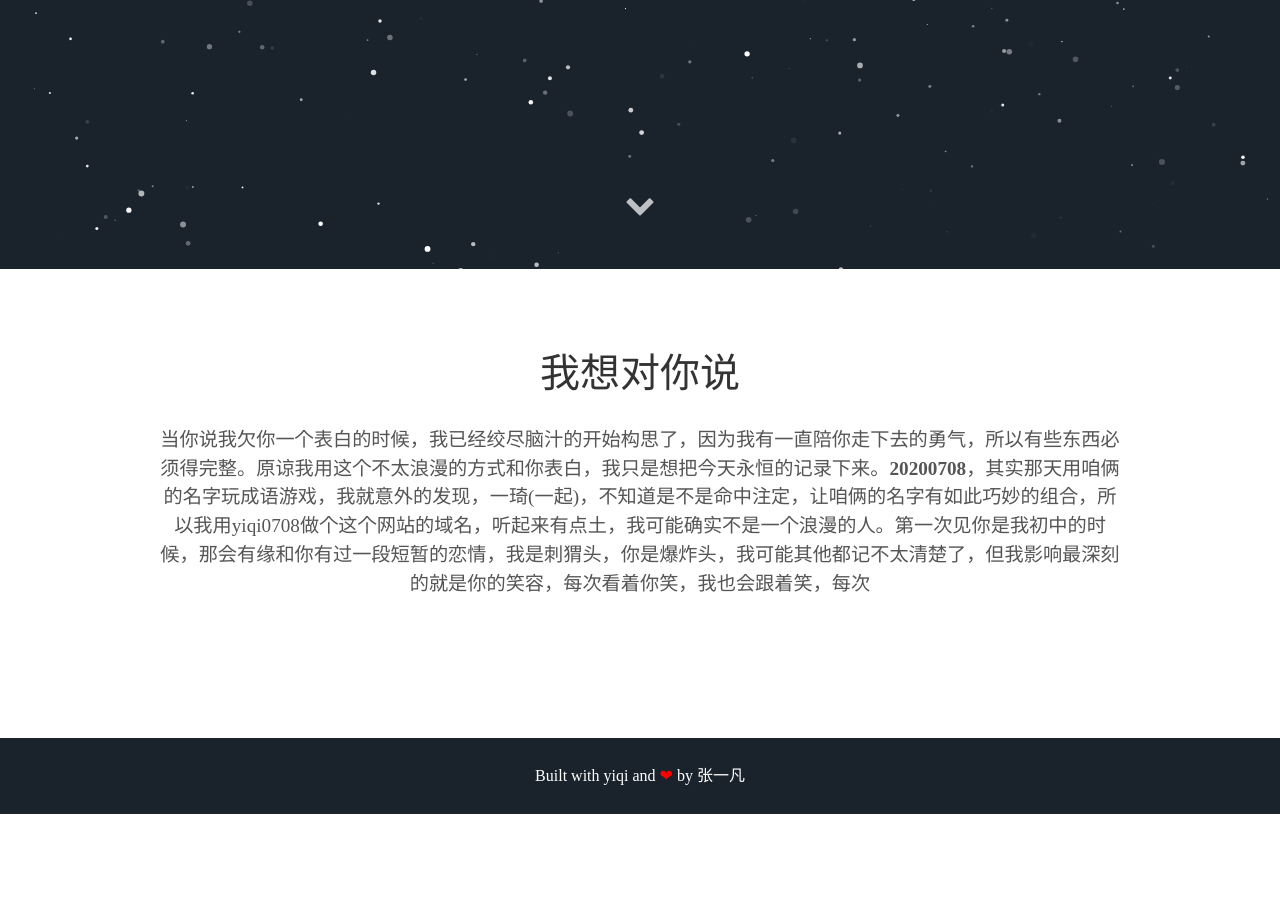
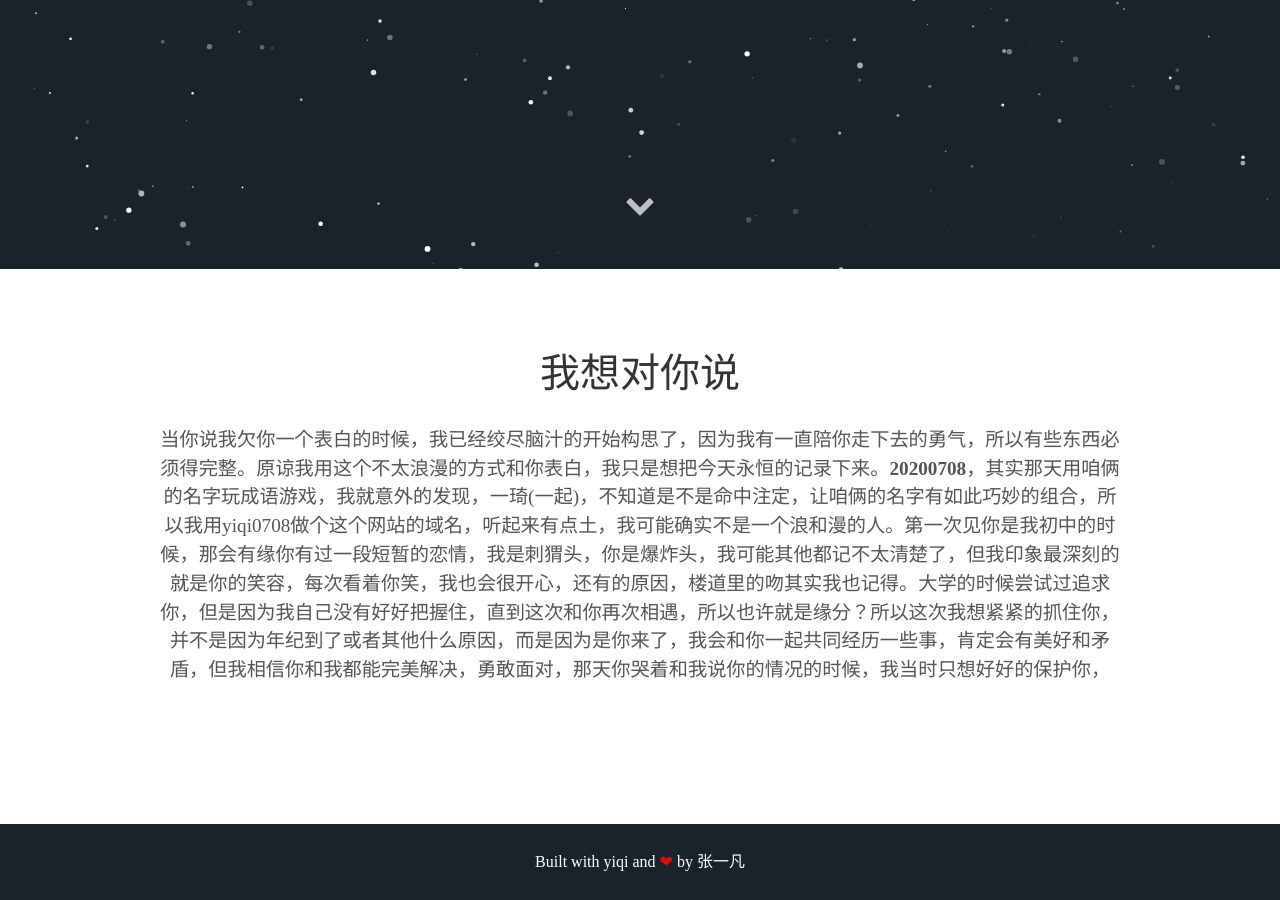
Before and after one commit to yiqi0708/iloveu, a Jekyll site: the page built from index.html, in a window 1280 px wide and 900 px high, scrolled down 631 px. Built offline with Jekyll 4.4.1, drawn with Linux system fonts in a browser that asks for light colours; some web fonts are replaced; before the commit the page ends 1445 px from its top, so only the background shows below that.

Commit message:
Update _config.yml

```diff
--- a/_config.yml
+++ b/_config.yml
@@ -6,7 +6,7 @@ url: yiqi0708 # the base hostname & protocol for your site e.g. http://willianju
 
 # User settings
 username: 20200708
-user_description: 当你说我欠你一个表白的时候，我已经绞尽脑汁的开始构思了，因为我有一直陪你走下去的勇气，所以有些东西必须得完整。原谅我用这个不太浪漫的方式和你表白，我只是想把今天永恒的记录下来。<b>20200708</b>，其实那天用咱俩的名字玩成语游戏，我就意外的发现，一琦(一起)，不知道是不是命中注定，让咱俩的名字有如此巧妙的组合，所以我用yiqi0708做个这个网站的域名，听起来有点土，我可能确实不是一个浪漫的人。第一次见你是我初中的时候，那会有缘和你有过一段短暂的恋情，我是刺猬头，你是爆炸头，我可能其他都记不太清楚了，但我影响最深刻的就是你的笑容，每次看着你笑，我也会跟着笑，每次
+user_description: 当你说我欠你一个表白的时候，我已经绞尽脑汁的开始构思了，因为我有一直陪你走下去的勇气，所以有些东西必须得完整。原谅我用这个不太浪漫的方式和你表白，我只是想把今天永恒的记录下来。<b>20200708</b>，其实那天用咱俩的名字玩成语游戏，我就意外的发现，一琦(一起)，不知道是不是命中注定，让咱俩的名字有如此巧妙的组合，所以我用yiqi0708做个这个网站的域名，听起来有点土，我可能确实不是一个浪和漫的人。第一次见你是我初中的时候，那会有缘你有过一段短暂的恋情，我是刺猬头，你是爆炸头，我可能其他都记不太清楚了，但我印象最深刻的就是你的笑容，每次看着你笑，我也会很开心，还有的原因，楼道里的吻其实我也记得。大学的时候尝试过追求你，但是因为我自己没有好好把握住，直到这次和你再次相遇，所以也许就是缘分？所以这次我想紧紧的抓住你，并不是因为年纪到了或者其他什么原因，而是因为是你来了，我会和你一起共同经历一些事，肯定会有美好和矛盾，但我相信你和我都能完美解决，勇敢面对，那天你哭着和我说你的情况的时候，我当时只想好好的保护你，
 user_title: 和我在一琦
 email: yiqi20200708@outlook.com
 # twitter_username: lorem_ipsum
```
